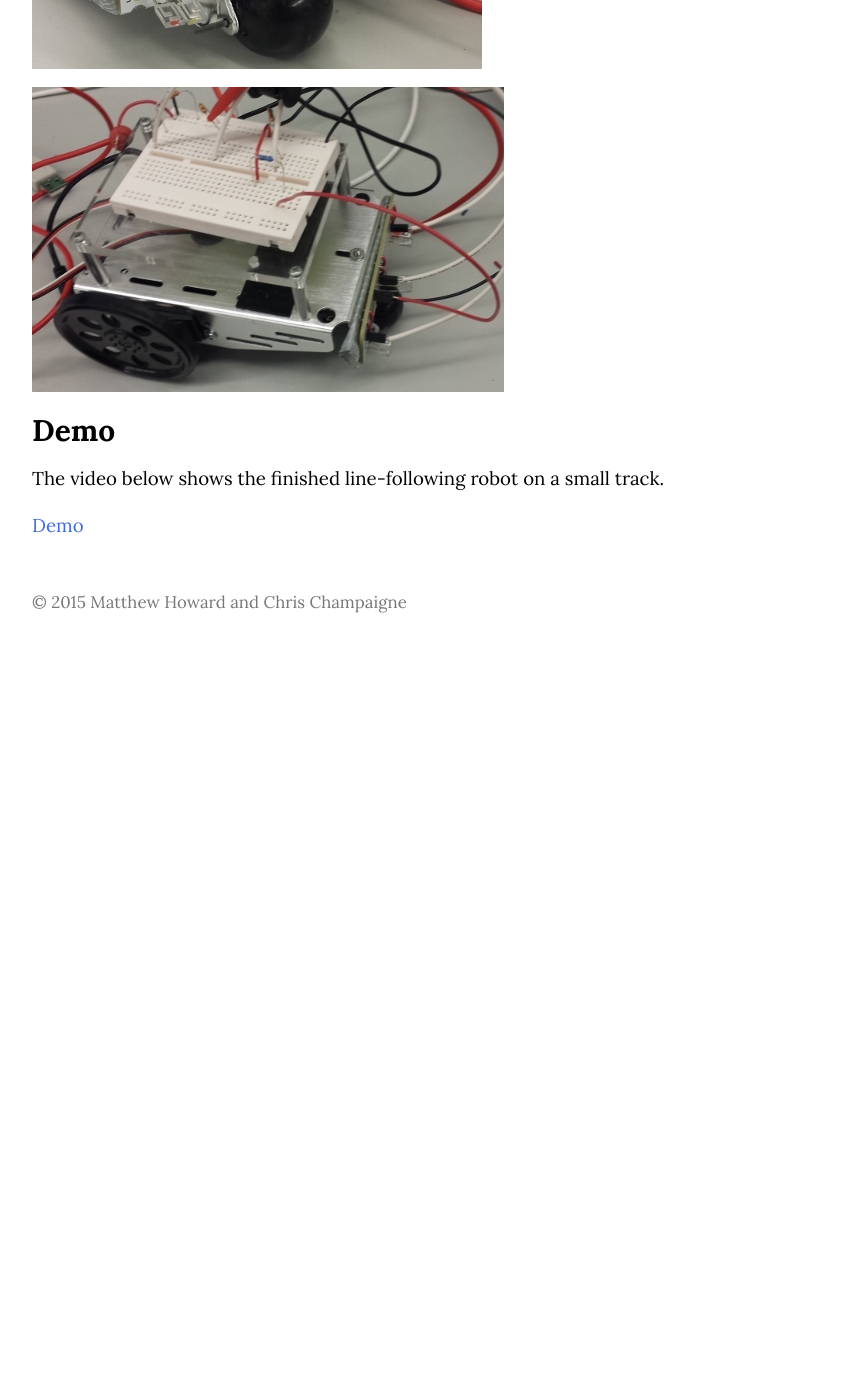
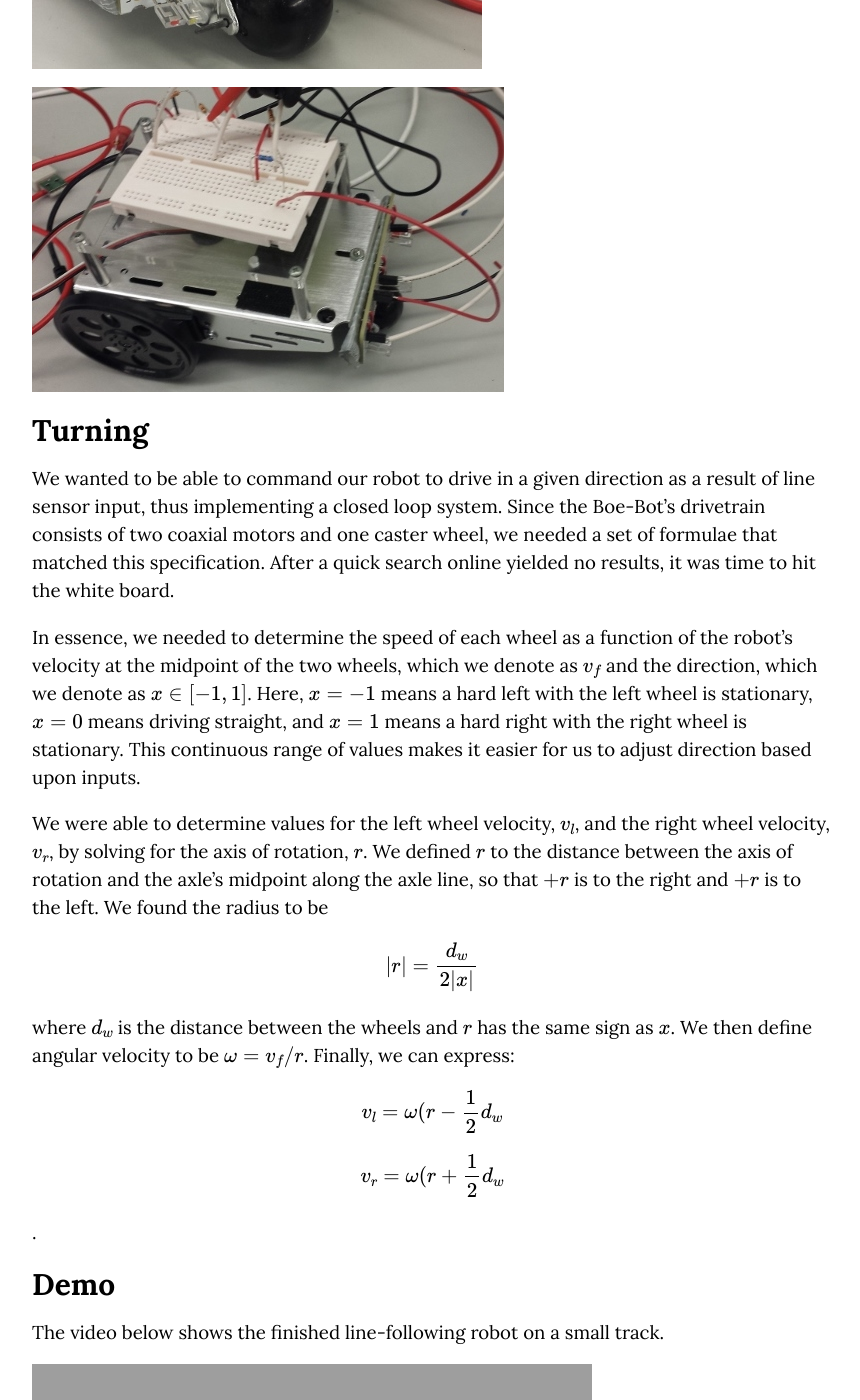
Before and after one commit to moward/project-winwood, a Jekyll site: the page built from _posts/2015-04-02-line-following-and-setup.md, in a window 1280 px wide and 1400 px high, scrolled down 1087 px. Shown: the whole window, without its empty margins (208-1068 px from the left). Built offline with Jekyll 4.4.1, drawn with Linux system fonts in a browser that asks for light colours; formulas are drawn with MathJax 3; before the commit the page ends 1717 px from its top, so only the background shows below that; some of the changed text lies outside the part shown; grey boxes are pictures that could not be loaded.

Commit message:
Added to line following post content

```diff
--- a/_posts/2015-04-02-line-following-and-setup.md
+++ b/_posts/2015-04-02-line-following-and-setup.md
@@ -13,16 +13,31 @@ For the line-following circuit we used three IR emitters and three IR transistor
 
 ![Front view of Line-Follower][PIC1]
 
-[PIC1]: https://github.com/moward/project-winwood/blob/gh-pages/images/Line-follower-pic-1.jpg?raw=true "Front view of Line-Follower"
+[PIC1]: /images/Line-follower-pic-1.jpg "Front view of Line-Follower"
 
 ![Line-Follower][PIC2]
 
-[PIC2]: https://github.com/moward/project-winwood/blob/gh-pages/images/Line-follower-pic-2.jpg?raw=true
+[PIC2]: /images/Line-follower-pic-2.jpg
+
+##Turning
+
+We wanted to be able to command our robot to drive in a given direction as a result of line sensor input, thus implementing a closed loop system. Since the Boe-Bot's drivetrain consists of two coaxial motors and one caster wheel, we needed a set of formulae that matched this specification. After a quick search online yielded no results, it was time to hit the white board.
+
+In essence, we needed to determine the speed of each wheel as a function of the robot's velocity at the midpoint of the two wheels, which we denote as \\(v_f\\) and the direction, which we denote as \\(x \in [-1,1]\\). Here, \\(x=-1\\) means a hard left with the left wheel is stationary, \\(x=0\\) means driving straight, and \\(x=1\\) means a hard right with the right wheel is stationary. This continuous range of values makes it easier for us to adjust direction based upon inputs.
+
+We were able to determine values for the left wheel velocity, \\(v_l\\), and the right wheel velocity, \\(v_r\\), by solving for the axis of rotation, \\(r\\). We defined \\(r\\) to the distance between the axis of rotation and the axle's midpoint along the axle line, so that \\(+r\\) is to the right and \\(+r\\) is to the left. We found the radius to be
+\\[|r|=\frac{d_w}{2|x|}\\]
+where \\(d_w\\) is the distance between the wheels and \\(r\\) has the same sign as \\(x\\). We then define angular velocity to be \\(\omega = v_f / r\\). Finally, we can express:
+\\[v_l=\omega (r - \frac{1}{2}d_w\\]
+\\[v_r=\omega (r + \frac{1}{2}d_w\\].
 
 ##Demo
 
 The video below shows the finished line-following robot on a small track.
 
-[Demo][VIDEO]
+<iframe width="560" height="315" src="https://www.youtube.com/embed/0VtZT9dBhiI" frameborder="0" allowfullscreen></iframe>
 
-[VIDEO]: https://www.youtube.com/watch?v=0VtZT9dBhiI
+##References
+ - [Beaglebone specs](http://beagleboard.org/support/bone101)
+ - [Installing network-over-USB driver](http://beagleboard.org/getting-started)
+ - [Enabling internet bridging](http://derekmolloy.ie/beaglebone/getting-started-usb-network-adapter-on-the-beaglebone/)
```
Also changed, not shown: _posts/2015-04-06-line-following.md (deleted, +0 -17 lines), index.md (+1 -2 lines).
